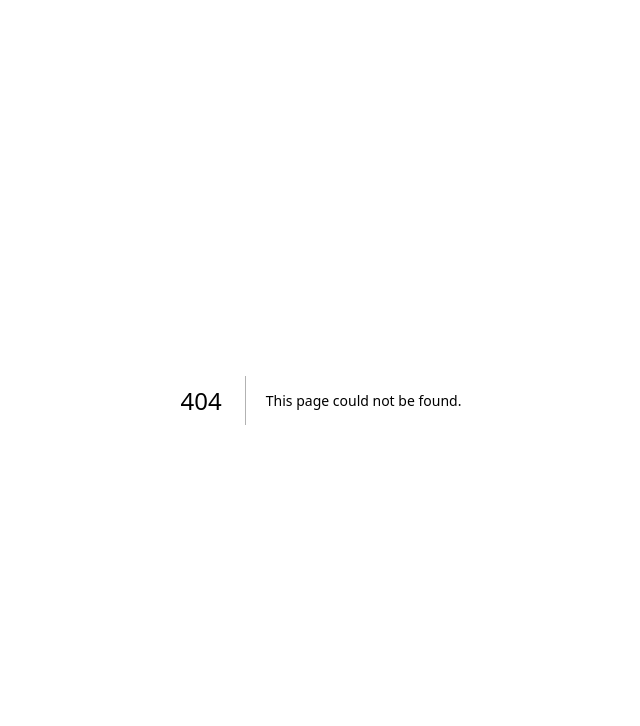
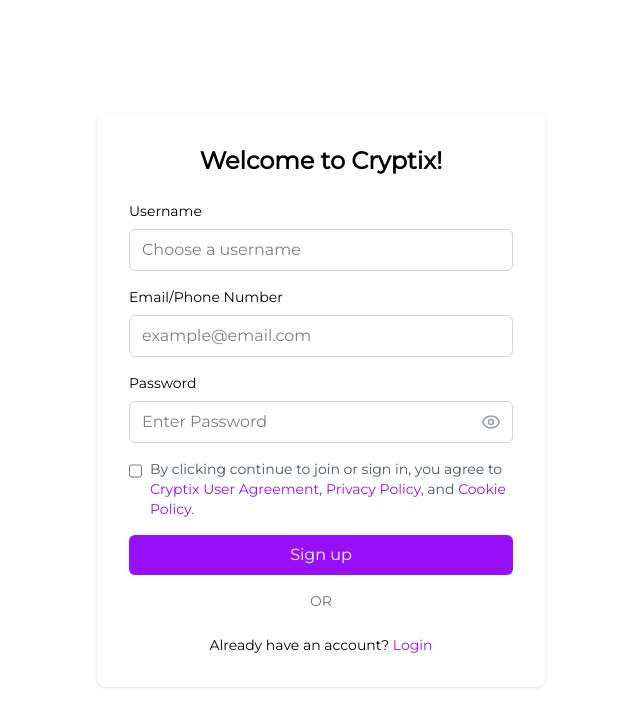
Before and after one commit to georgegoldman/mothrbox-frontend, a Next.js app: page /auth/register in a window 1280 px wide. Before the commit this address had no page. Shown: the top 726 px of the page, without its empty margins (319-959 px from the left). Built offline with nearby package versions, Linux system fonts and the light colour scheme.

Commit message:
add authentication pages: create AuthLayout, LoginPage, and RegisterPage components

```diff
--- /dev/null
+++ b/src/app/auth/layout.tsx
@@ -0,0 +1,13 @@
+import type React from "react";
+
+export default function AuthLayout({
+  children,
+}: {
+  children: React.ReactNode;
+}) {
+  return (
+    <div className="flex min-h-screen items-center justify-center">
+      <div className="w-full max-w-md">{children}</div>
+    </div>
+  );
+}
--- /dev/null
+++ b/src/app/auth/login/page.tsx
@@ -0,0 +1,93 @@
+"use client";
+
+import Link from "next/link";
+import { useState } from "react";
+import { Eye, EyeOff } from "lucide-react";
+
+export default function LoginPage() {
+  const [showPassword, setShowPassword] = useState(false);
+  const [email, setEmail] = useState("");
+  const [password, setPassword] = useState("");
+
+  const handleSubmit = (e: React.FormEvent) => {
+    e.preventDefault();
+    // Handle login logic here
+    console.log("Login attempt with:", { email, password });
+  };
+
+  return (
+    <div className="rounded-lg bg-white p-8 shadow-sm">
+      <h1 className="mb-6 text-center text-2xl font-bold">Welcome Back!</h1>
+
+      <form onSubmit={handleSubmit} className="space-y-4">
+        <div className="space-y-2">
+          <label htmlFor="email" className="block text-sm font-medium">
+            Email*
+          </label>
+          <input
+            id="email"
+            type="email"
+            value={email}
+            onChange={(e) => setEmail(e.target.value)}
+            placeholder="e.g.johndoe@gmail.com"
+            className="w-full rounded-md border border-gray-300 px-3 py-2 focus:ring-2 focus:ring-purple-500 focus:outline-none"
+            required
+          />
+        </div>
+
+        <div className="space-y-2">
+          <label htmlFor="password" className="block text-sm font-medium">
+            Password*
+          </label>
+          <div className="relative">
+            <input
+              id="password"
+              type={showPassword ? "text" : "password"}
+              value={password}
+              onChange={(e) => setPassword(e.target.value)}
+              placeholder="Enter password"
+              className="w-full rounded-md border border-gray-300 px-3 py-2 focus:ring-2 focus:ring-purple-500 focus:outline-none"
+              required
+            />
+            <button
+              type="button"
+              className="absolute inset-y-0 right-0 flex items-center pr-3"
+              onClick={() => setShowPassword(!showPassword)}
+            >
+              {showPassword ? (
+                <EyeOff className="h-5 w-5 text-gray-400" />
+              ) : (
+                <Eye className="h-5 w-5 text-gray-400" />
+              )}
+            </button>
+          </div>
+          <div className="text-right">
+            <Link
+              href="/auth/forgot-password"
+              className="text-xs text-gray-500 hover:text-purple-600"
+            >
+              Forgot password?
+            </Link>
+          </div>
+        </div>
+
+        <button
+          type="submit"
+          className="w-full rounded-md bg-purple-600 px-4 py-2 font-medium text-white transition duration-200 hover:bg-purple-700"
+        >
+          Login
+        </button>
+      </form>
+
+      <div className="mt-6 text-center text-sm">
+        Don&apos;t have an account?{" "}
+        <Link
+          href="/auth/register"
+          className="font-medium text-purple-600 hover:text-purple-700"
+        >
+          Sign Up
+        </Link>
+      </div>
+    </div>
+  );
+}
--- /dev/null
+++ b/src/app/auth/register/page.tsx
@@ -0,0 +1,144 @@
+"use client";
+
+import Link from "next/link";
+import { useState } from "react";
+import { Eye, EyeOff } from "lucide-react";
+
+export default function RegisterPage() {
+  const [showPassword, setShowPassword] = useState(false);
+  const [username, setUsername] = useState("");
+  const [emailPhone, setEmailPhone] = useState("");
+  const [password, setPassword] = useState("");
+  const [agreeToTerms, setAgreeToTerms] = useState(false);
+
+  const handleSubmit = (e: React.FormEvent) => {
+    e.preventDefault();
+    if (!agreeToTerms) {
+      alert("Please agree to the terms and conditions");
+      return;
+    }
+    // Handle signup logic here
+    console.log("Signup attempt with:", { username, emailPhone, password });
+  };
+
+  return (
+    <div className="rounded-lg bg-white p-8 shadow-sm">
+      <h1 className="mb-6 text-center text-2xl font-bold">
+        Welcome to Cryptix!
+      </h1>
+
+      <form onSubmit={handleSubmit} className="space-y-4">
+        <div className="space-y-2">
+          <label htmlFor="username" className="block text-sm font-medium">
+            Username
+          </label>
+          <input
+            id="username"
+            type="text"
+            value={username}
+            onChange={(e) => setUsername(e.target.value)}
+            placeholder="Choose a username"
+            className="w-full rounded-md border border-gray-300 px-3 py-2 focus:ring-2 focus:ring-purple-500 focus:outline-none"
+            required
+          />
+        </div>
+
+        <div className="space-y-2">
+          <label htmlFor="emailPhone" className="block text-sm font-medium">
+            Email/Phone Number
+          </label>
+          <input
+            id="emailPhone"
+            type="text"
+            value={emailPhone}
+            onChange={(e) => setEmailPhone(e.target.value)}
+            placeholder="example@email.com"
+            className="w-full rounded-md border border-gray-300 px-3 py-2 focus:ring-2 focus:ring-purple-500 focus:outline-none"
+            required
+          />
+        </div>
+
+        <div className="space-y-2">
+          <label htmlFor="password" className="block text-sm font-medium">
+            Password
+          </label>
+          <div className="relative">
+            <input
+              id="password"
+              type={showPassword ? "text" : "password"}
+              value={password}
+              onChange={(e) => setPassword(e.target.value)}
+              placeholder="Enter Password"
+              className="w-full rounded-md border border-gray-300 px-3 py-2 focus:ring-2 focus:ring-purple-500 focus:outline-none"
+              required
+            />
+            <button
+              type="button"
+              className="absolute inset-y-0 right-0 flex items-center pr-3"
+              onClick={() => setShowPassword(!showPassword)}
+            >
+              {showPassword ? (
+                <EyeOff className="h-5 w-5 text-gray-400" />
+              ) : (
+                <Eye className="h-5 w-5 text-gray-400" />
+              )}
+            </button>
+          </div>
+        </div>
+
+        <div className="flex items-start">
+          <input
+            id="terms"
+            type="checkbox"
+            checked={agreeToTerms}
+            onChange={(e) => setAgreeToTerms(e.target.checked)}
+            className="mt-1 h-4 w-4 rounded border-gray-300 text-purple-600 focus:ring-purple-500"
+          />
+          <label htmlFor="terms" className="ml-2 block text-sm text-gray-600">
+            By clicking continue to join or sign in, you agree to{" "}
+            <Link
+              href="/terms"
+              className="text-purple-600 hover:text-purple-700"
+            >
+              Cryptix User Agreement
+            </Link>
+            ,{" "}
+            <Link
+              href="/privacy"
+              className="text-purple-600 hover:text-purple-700"
+            >
+              Privacy Policy
+            </Link>
+            , and{" "}
+            <Link
+              href="/cookie-policy"
+              className="text-purple-600 hover:text-purple-700"
+            >
+              Cookie Policy
+            </Link>
+            .
+          </label>
+        </div>
+
+        <button
+          type="submit"
+          className="w-full rounded-md bg-purple-600 px-4 py-2 font-medium text-white transition duration-200 hover:bg-purple-700"
+        >
+          Sign up
+        </button>
+
+        <div className="text-center text-sm text-gray-500">OR</div>
+      </form>
+
+      <div className="mt-6 text-center text-sm">
+        Already have an account?{" "}
+        <Link
+          href="/auth/login"
+          className="font-medium text-purple-600 hover:text-purple-700"
+        >
+          Login
+        </Link>
+      </div>
+    </div>
+  );
+}
```
Also changed, not shown: middleware.ts (added).
